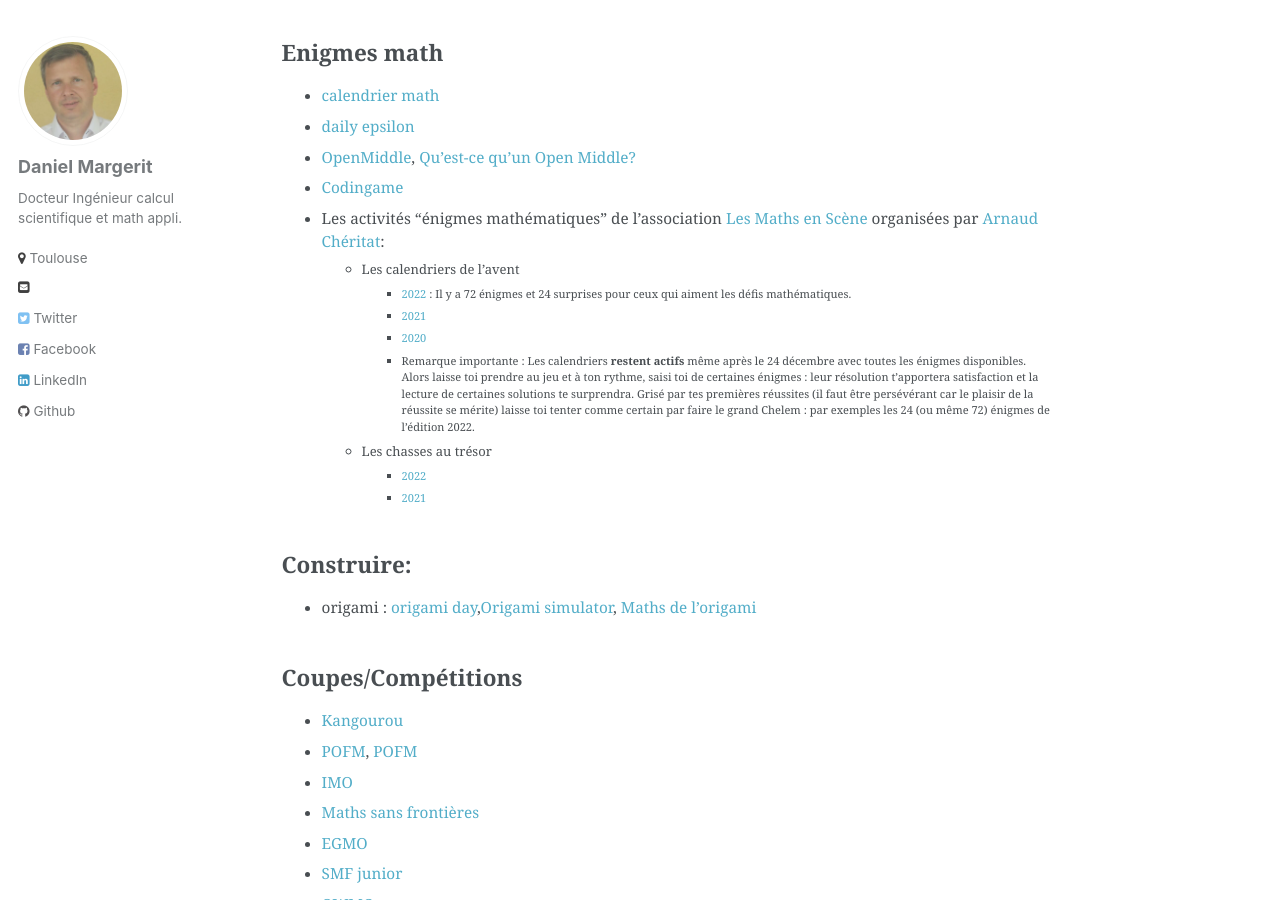
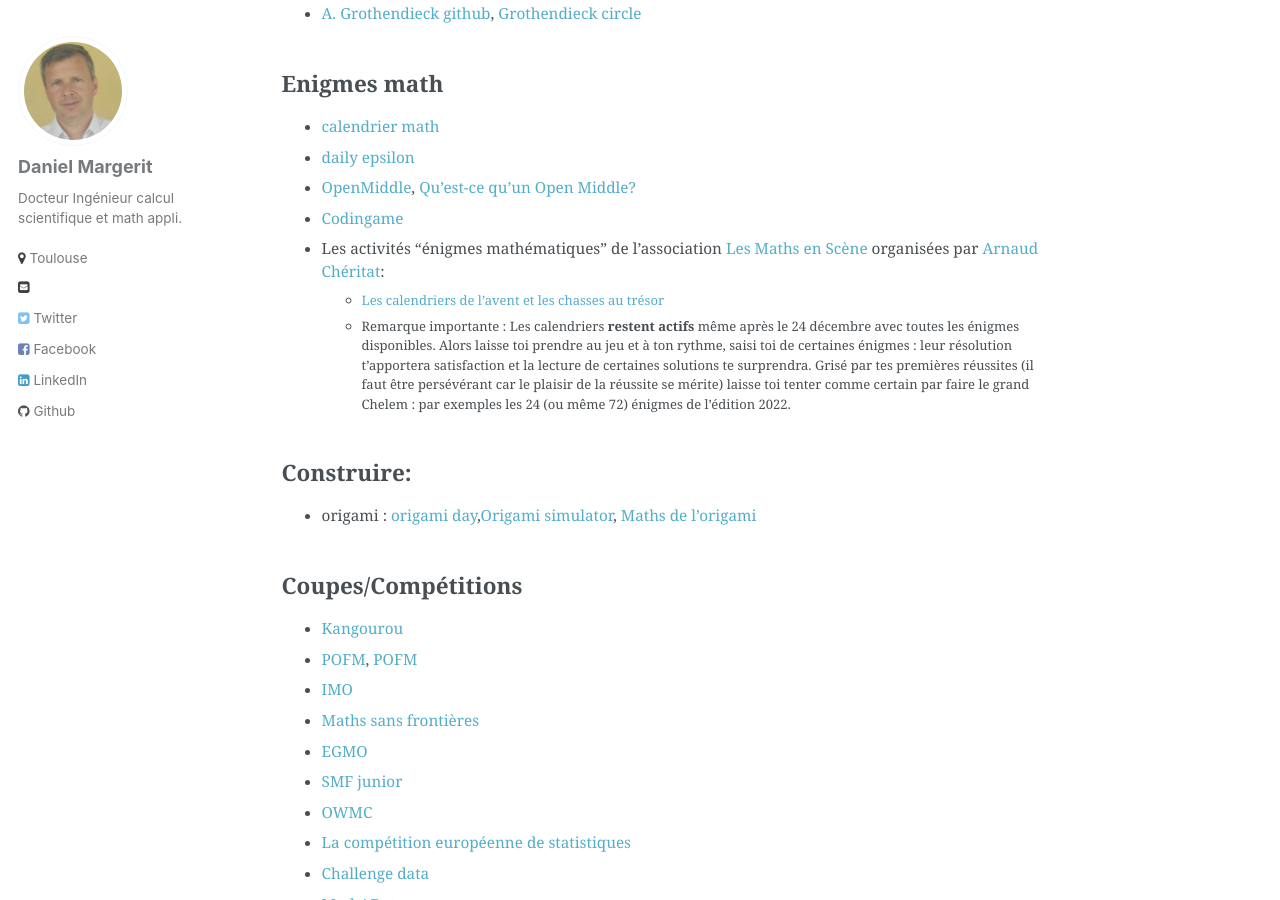
Before and after one commit to danielmargerit/danielmargerit.github.io, a Jekyll site: the page built from _pages/like.md, in a window 1280 px wide and 900 px high, scrolled down 5181 px. Built offline with Jekyll 4.4.1, drawn with Linux system fonts in a browser that asks for light colours; some of the changed text lies outside the part shown.

Commit message:
Update like.md

```diff
--- a/_pages/like.md
+++ b/_pages/like.md
@@ -169,16 +170,11 @@ header:
 - [OpenMiddle](https://www.openmiddle.com/fr/accueil/), [Qu’est-ce qu’un Open Middle?](https://cybersavoir.cssdm.gouv.qc.ca/mat-sec/open-middle/)
 - [Codingame](https://www.codingame.com/start)
 - Les activités "énigmes mathématiques" de l'association [Les Maths en Scène](https://lesmathsenscene.fr/) organisées par [Arnaud Chéritat](https://www.math.univ-toulouse.fr/~cheritat/):
-	- Les calendriers de l'avent
-		- [2022](https://jeux.lesmathsenscene.fr/avent-2022/) : Il y a 72 énigmes et 24 surprises pour ceux qui aiment les défis mathématiques.
-		- [2021](https://jeux.lesmathsenscene.fr/avent-2021/)
-		- [2020](https://jeux.lesmathsenscene.fr/avent-2020/)
-		- Remarque importante : Les calendriers **restent actifs** même après le 24 décembre avec toutes les énigmes disponibles.
-		Alors laisse toi prendre au jeu et à ton rythme, saisi toi de certaines énigmes : leur résolution t’apportera satisfaction et la lecture de certaines solutions te surprendra. Grisé par tes premières réussites (il faut être persévérant car le plaisir de la réussite se mérite)
-		laisse toi tenter comme certain par faire le grand Chelem : par exemples les 24 (ou même 72) énigmes de l’édition 2022.
-	 - Les chasses au trésor
-		- [2022](https://chasse-aux-tresors-2022.jeux.lesmathsenscene.fr/)
-		- [2021](https://chasse-aux-tresors-2021.jeux.lesmathsenscene.fr/)
+	- [Les calendriers de l'avent et les chasses au trésor](https://lesmathsenscene.fr/ressources/math-et-jeux/enigme/)
+	- Remarque importante : Les calendriers **restent actifs** même après le 24 décembre avec toutes les énigmes disponibles.
+	Alors laisse toi prendre au jeu et à ton rythme, saisi toi de certaines énigmes : leur résolution t’apportera satisfaction et la lecture de certaines solutions te surprendra. Grisé par tes premières réussites (il faut être persévérant car le plaisir de la réussite se mérite)
+	laisse toi tenter comme certain par faire le grand Chelem : par exemples les 24 (ou même 72) énigmes de l’édition 2022.
+
 
 ## Construire:
 - origami : [origami day](https://www.origami-day.fr/),[Origami simulator](https://origamisimulator.org/), [Maths de l'origami](https://dms.umontreal.ca/~rousseac/Origami.pdf)
```
Also changed, not shown: other parts of _pages/like.md (+1 -0 lines).
